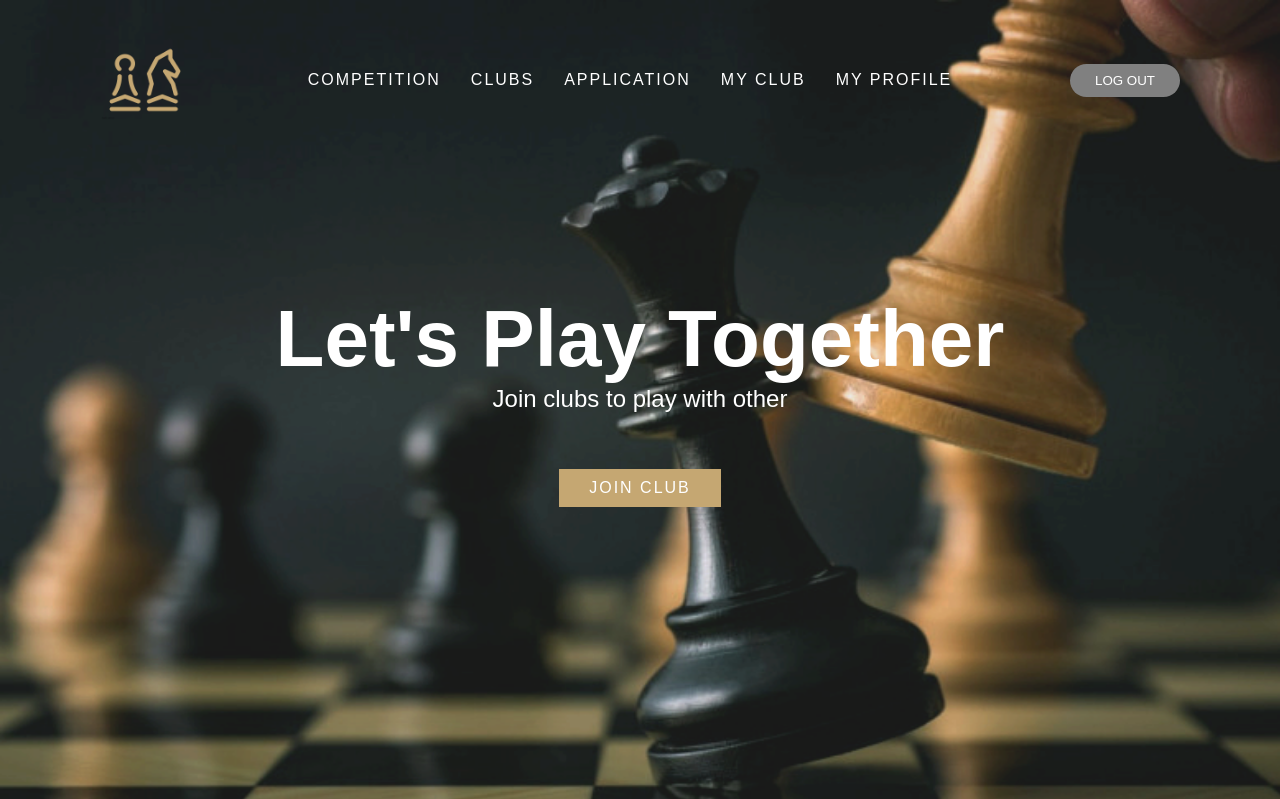
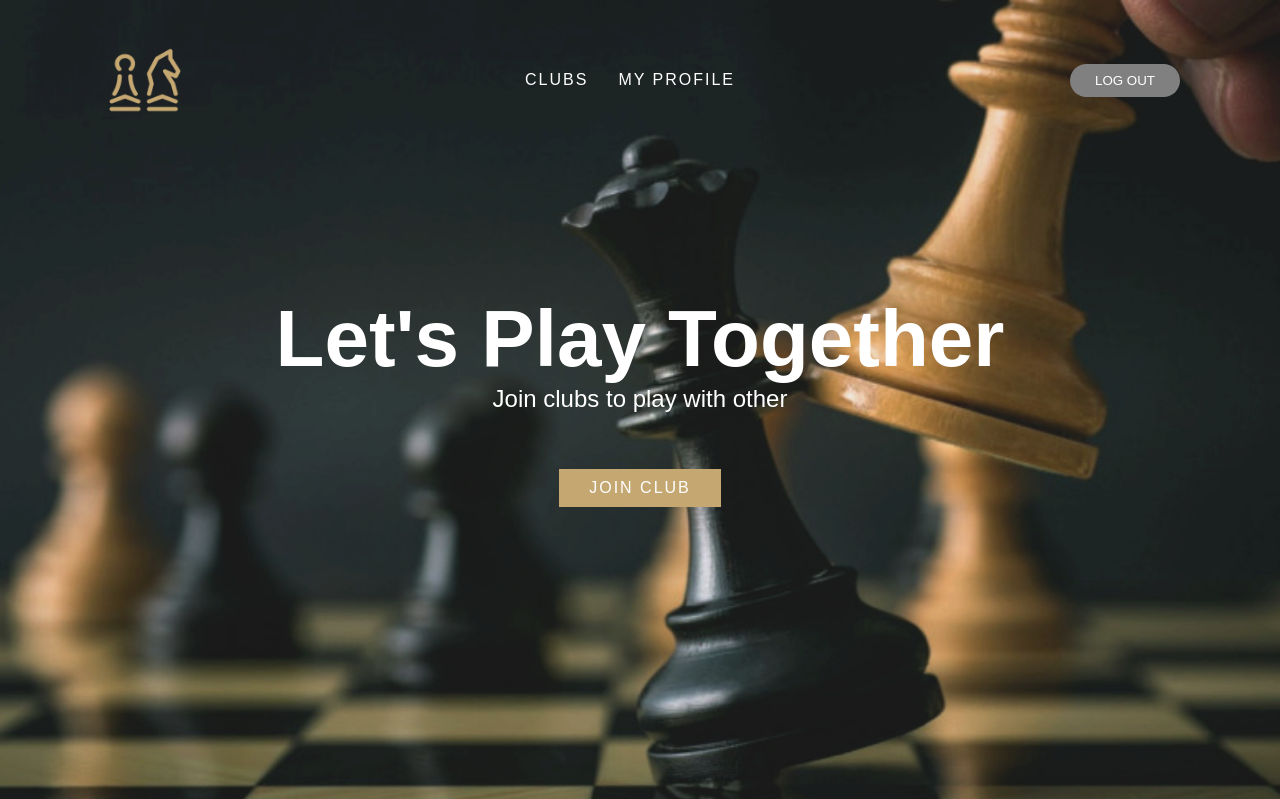
Before and after one commit to Heenal15/Team-Penguin, a Django app: page /waiting_list/ in a window 1280 px wide. Shown: the top 799 px of the page. Run offline with Django 3.2, Linux system fonts and the light colour scheme; a user stored in the database is signed in; some libraries are stand-ins or nearby versions.

Commit message:
Edit content of waitling list

```diff
--- a/clubs/templates/waiting_list.html
+++ b/clubs/templates/waiting_list.html
@@ -14,10 +14,7 @@
   <header>
     <img src="../../static/images/logoko.png" width="90" height="80" class="logo">
     <ul>
-      <li><a>COMPETITION</a></li>
       <li><a>CLUBS</a></li>
-      <li><a href='{% url 'applicant_list' %}' style="text-decoration: none">APPLICATION</a></li>
-      <li><a>MY CLUB</a></li>
       <li><a href='{% url 'profile' %}' style="text-decoration: none">MY PROFILE</a></li>
     </ul>
     <a class="logout" href='{% url 'log_out' %}'><button>LOG OUT</button></a>
```
